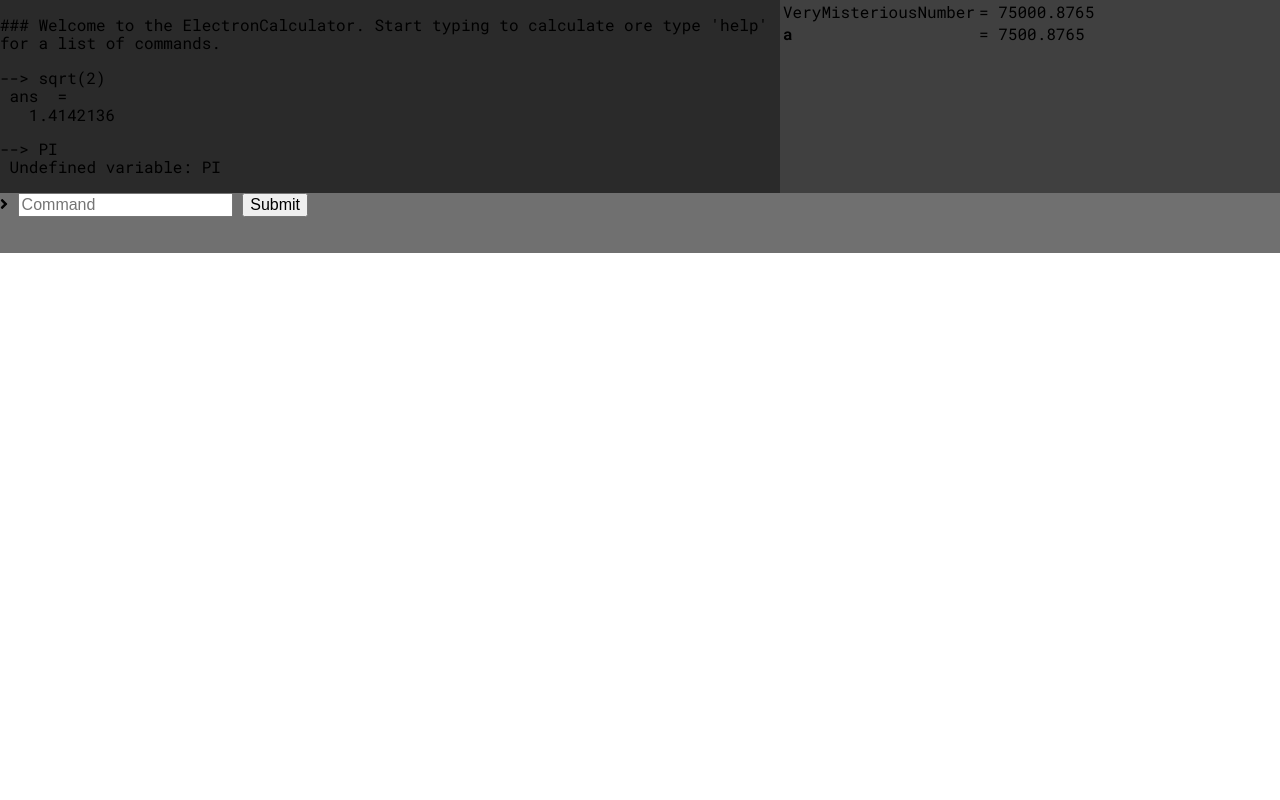
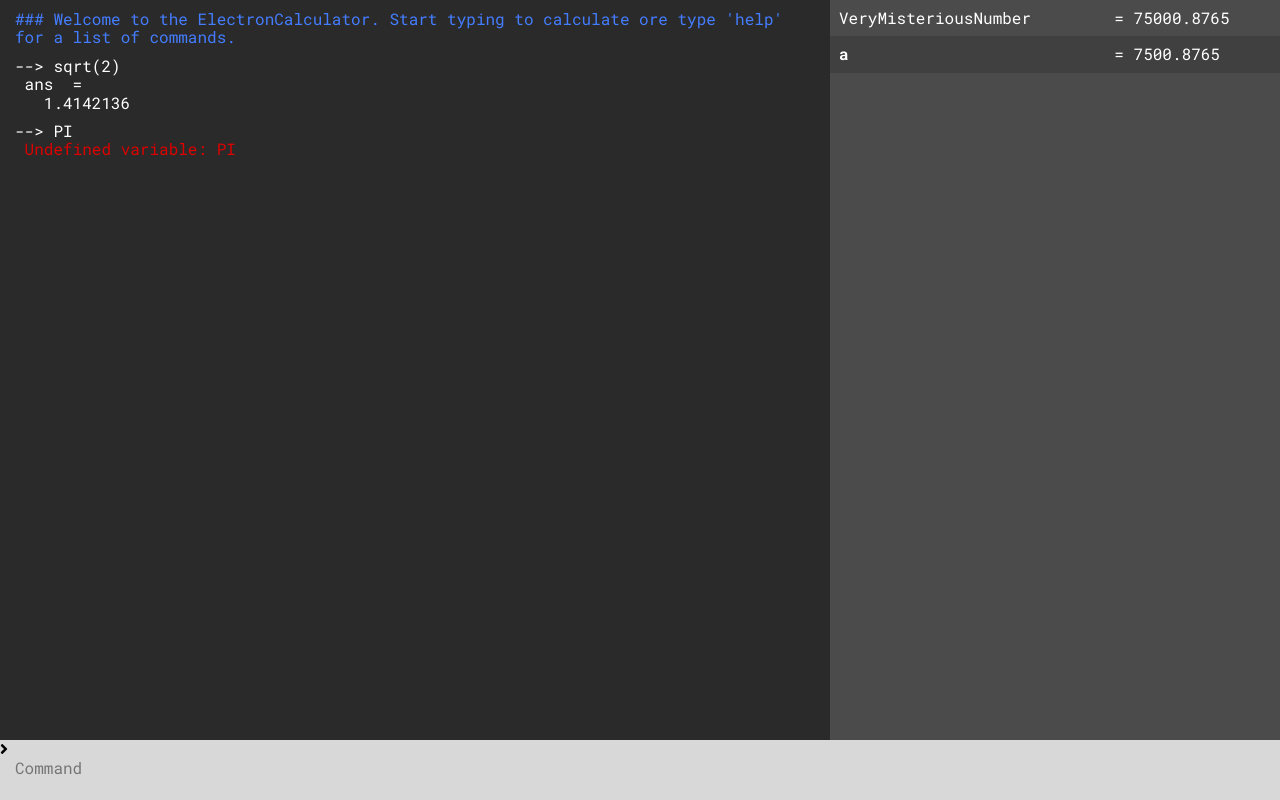
Before and after one commit to matteioo/ElectronCalculator, a plain HTML site: page electron/test-outputs.html in a window 1280 px wide. Drawn offline with Linux system fonts and the light colour scheme.

Commit message:
updated css through scss preprocessor

```diff
--- a/electron/css/style.css
+++ b/electron/css/style.css
@@ -500,10 +500,14 @@ body {
 	font-family: "RobotoMono", monospace;
 }
 
+p {
+	margin: 10px 15px;
+}
+
 /* LAYOUT STYLE */
 body {
 	display: grid;
-	grid-template-columns: 1fr 500px;
+	grid-template-columns: 1fr 450px;
 	grid-template-rows: 1fr 60px;
 	width: 100%;
 }
@@ -513,21 +517,65 @@ body {
 	grid-column-start: 1;
 	grid-row-start: 1;
 	width: 100%;
+	overflow-y: auto;
+	height: calc(100vh - 60px);
 }
 
 #variables {
-	background-color: #404040;
+	background-color: #4b4b4b;
 	grid-column-start: 2;
 	grid-row-start: 1;
 	width: 100%;
+	overflow-y: auto;
+	height: calc(100vh - 60px);
 }
 
 #input {
-	background-color: #707070;
+	background-color: #d8d8d8;
 	grid-column-end: span 2;
 	grid-column-start: 1;
 	grid-row-start: 2;
 	width: 100%;
 }
 
+.input-form {
+	margin: 19.8px 10px 19.8px 10px;
+}
+
 /* MODULES STYLE */
+#variables, #output {
+	color: #fff;
+}
+
+#variables .special, #output .special {
+	color: #447dff;
+}
+
+#variables .error, #output .error {
+	color: #d00;
+}
+
+input[type="text"] {
+	background-color: transparent;
+	border: 0;
+	font-family: "RobotoMono", monospace;
+	margin-left: 13px;
+	width: 98.5%;
+}
+
+input[type="submit"] {
+	display: none;
+}
+
+table {
+	border-collapse: collapse;
+	width: 100%;
+}
+
+tr:nth-child(even) {
+	background-color: #404040;
+}
+
+td {
+	padding: 9px;
+}
```
Also changed, not shown: electron/css/style.min.css.
